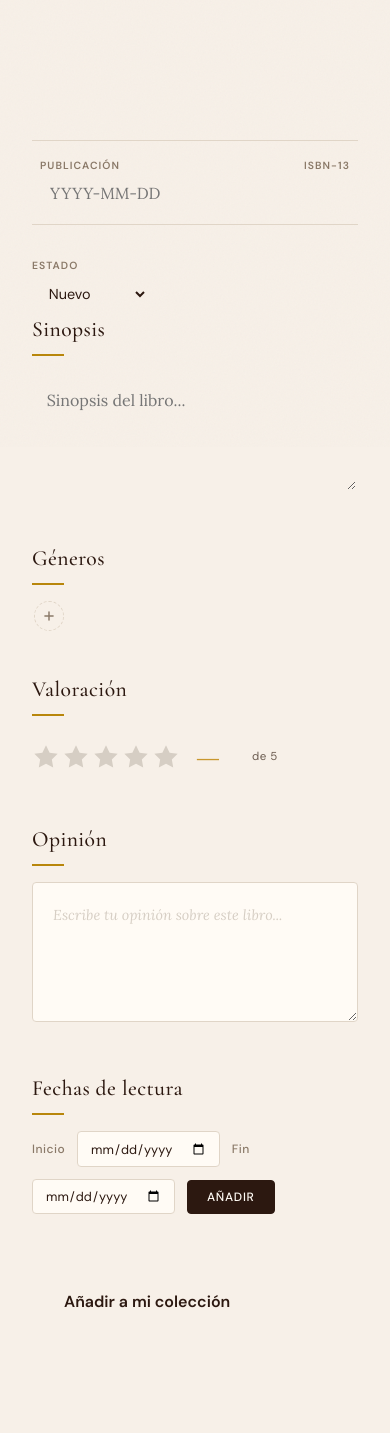
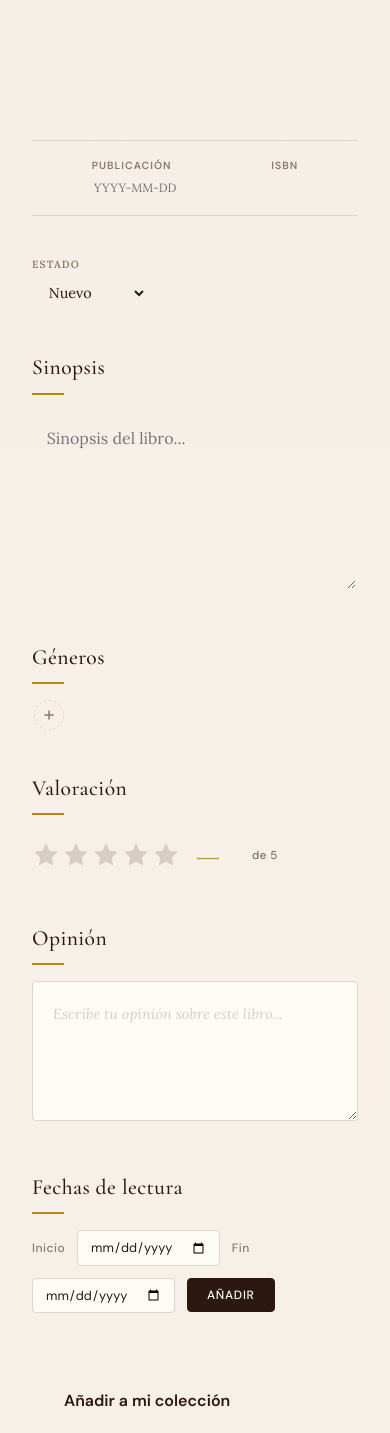
Before and after one commit to afontanr/personal-library, a FastAPI app: template src/personal_library/presentation/web/templates/book_detail.html in a window 390 px wide. Shown: the part 397-1830 px from the top of the page. Run offline with FastAPI, Linux system fonts and the light colour scheme; the template is opened without the code that fills it, so the values that code supplies are empty.

Commit message:
style(book-detail): improve layout alignment and spacing consistency
- Unify ISBN labels into single field, remove separate ISBN-10
- Fix Publicación input alignment with sibling meta values
- Add status-section class with consistent vertical rhythm
- Change status-select font to body font for consistency
- Increase sinopsis textarea min-height to 180px
- Add flex-wrap and align-items to meta section for mobile
- Add margin-top to detail-section for homogeneous spacing

```diff
--- a/src/personal_library/presentation/web/static/css/styles.css
+++ b/src/personal_library/presentation/web/static/css/styles.css
@@ -401,6 +401,8 @@
   border-top: 1px solid var(--border);
   border-bottom: 1px solid var(--border);
   margin-bottom: 2rem;
+  align-items: flex-start;
+  flex-wrap: wrap;
 }
 
 .book-detail__meta-item {
@@ -427,6 +429,7 @@
 /* Description */
 
 .detail-section {
+  margin-top: 2.5rem;
   margin-bottom: 2.5rem;
 }
 
@@ -943,11 +946,12 @@
 
 .book-detail__date-input {
   font-family: var(--font-body);
-  font-size: 1rem;
+  font-size: 0.75rem;
   color: var(--color-ink-light);
   border: 2px solid transparent;
   border-radius: 0.4rem;
-  padding: 0.2rem 0.5rem;
+  padding: 0.05rem 0.35rem;
+  margin-left: -0.35rem;
   background: transparent;
   transition: border-color 0.2s, background 0.2s;
   outline: none;
@@ -960,7 +964,7 @@
 
 .book-description-edit {
   width: 100%;
-  min-height: 120px;
+  min-height: 180px;
   font-family: var(--font-body);
   font-size: 1rem;
   line-height: 1.7;
@@ -979,8 +983,13 @@
   background: var(--color-cream);
 }
 
+.status-section {
+  margin-top: 2.5rem;
+  margin-bottom: 2.5rem;
+}
+
 .status-select {
-  font-family: var(--font-ui);
+  font-family: var(--font-body);
   font-size: 0.9rem;
   color: var(--color-walnut);
   border: 2px solid var(--color-gold);
@@ -1093,7 +1102,7 @@
 
   .book-detail__meta {
     justify-content: center;
-    flex-wrap: wrap;
+    gap: 1rem;
   }
 }
 
--- a/src/personal_library/presentation/web/templates/book_detail.html
+++ b/src/personal_library/presentation/web/templates/book_detail.html
@@ -68,19 +68,13 @@
         >
       </div>
       <div class="book-detail__meta-item">
-        <span class="book-detail__meta-label">ISBN-13</span>
+        <span class="book-detail__meta-label">ISBN</span>
         <span class="book-detail__meta-value">{{ book.isbn_13 }}</span>
       </div>
-      {% if book.isbn_10 %}
-      <div class="book-detail__meta-item">
-        <span class="book-detail__meta-label">ISBN-10</span>
-        <span class="book-detail__meta-value">{{ book.isbn_10 }}</span>
-      </div>
-      {% endif %}
     </div>
 
     <!-- Status -->
-    <div class="book-detail__meta-item" style="margin-top: 1rem;">
+    <div class="status-section">
       <span class="book-detail__meta-label">Estado</span>
       <select class="status-select" id="book-status-select">
         <option value="new" {% if book.status == 'new' %}selected{% endif %}>Nuevo</option>
```
